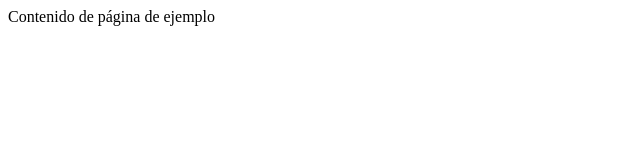
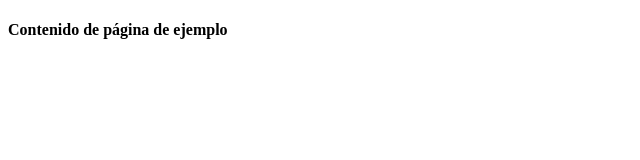
Before and after one commit to jact00/ejemplo, a plain HTML site: page index.html in a window 1280 px wide. Shown: the whole page, without its empty margins (0-640 px from the left). Drawn offline with Linux system fonts and the light colour scheme.

Commit message:
Agregar h4

```diff
--- a/index.html
+++ b/index.html
@@ -5,6 +5,6 @@
 		<title>Ejemplo de uso GIT</title>
 	</head>
 	<body>
-		Contenido de página de ejemplo
+		<h4>Contenido de página de ejemplo</h4>
 	</body>
 </html>
```
